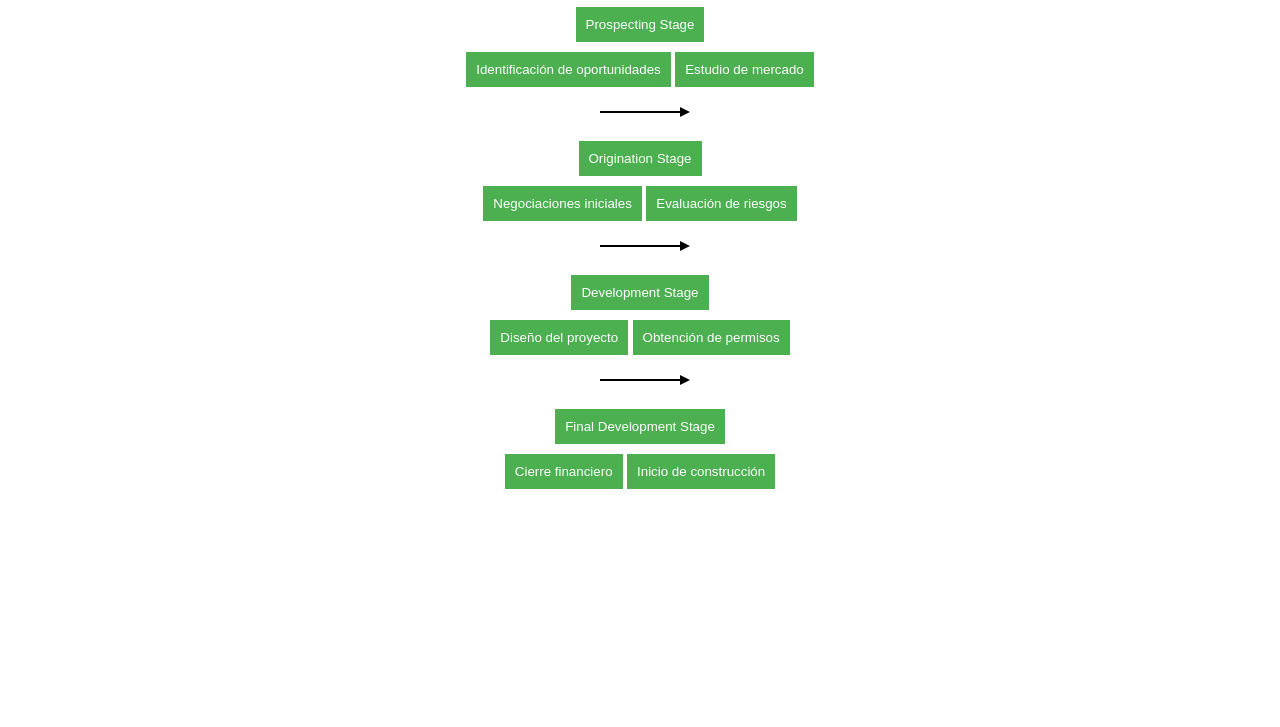
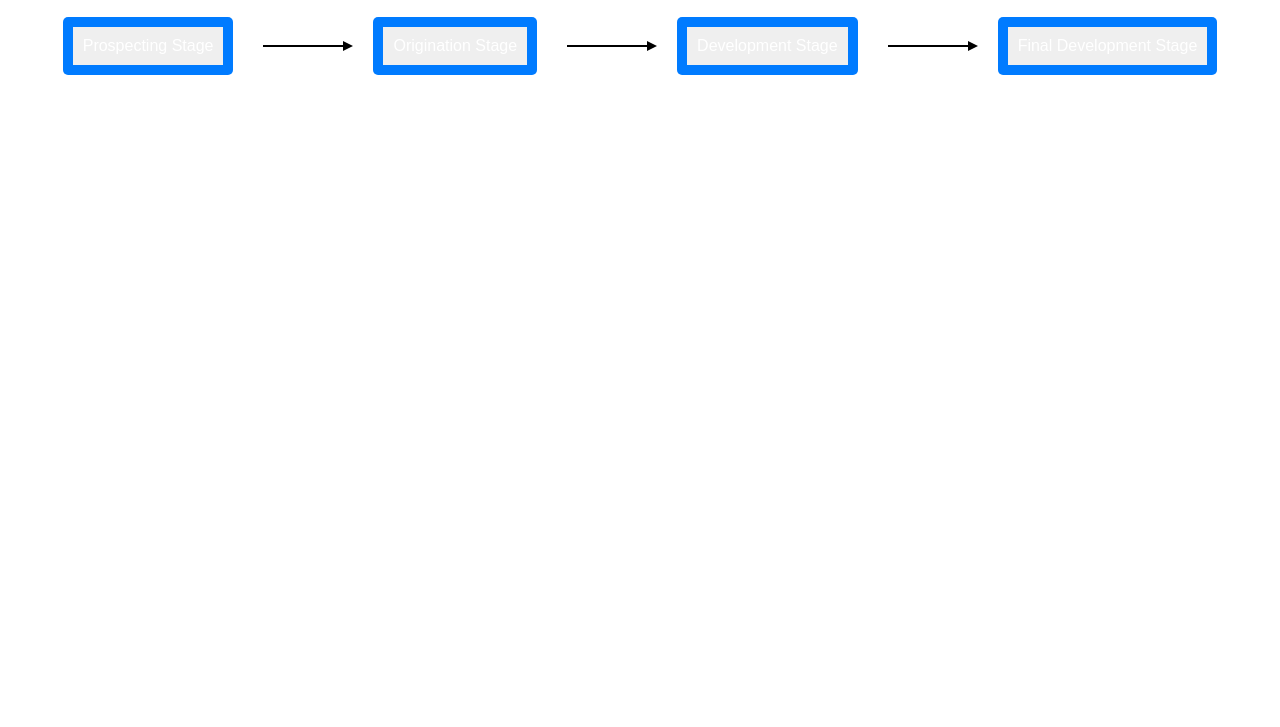
Before and after one commit to psolismalca/BD, a plain HTML site: page index.html in a window 1280 px wide. Shown: the part 73-800 px from the top of the page. Drawn offline with Linux system fonts and the light colour scheme.

Commit message:
Update style.css

```diff
--- a/style.css
+++ b/style.css
@@ -1,14 +1,38 @@
 body {
     font-family: Arial, sans-serif;
     text-align: center;
+    margin: 20px;
+}
+h1 {
+    color: #333;
+}
+.contenedor {
+    display: flex;
+    flex-direction: row;
+    justify-content: center;
+    align-items: center;
+}
+.nivel {
+    display: flex;
+    flex-direction: column;
+    align-items: center;
+    margin: 10px;
+}
+.etapa {
+    background-color: #007BFF;
+    padding: 10px;
+    border-radius: 5px;
 }
 button {
-    background-color: #4CAF50;
     color: white;
     padding: 10px;
     border: none;
     cursor: pointer;
+    font-size: 16px;
 }
 .opciones {
-    margin-top: 10px;
+    display: none;
 }
+.flecha {
+    margin: 10px;
+}
```
